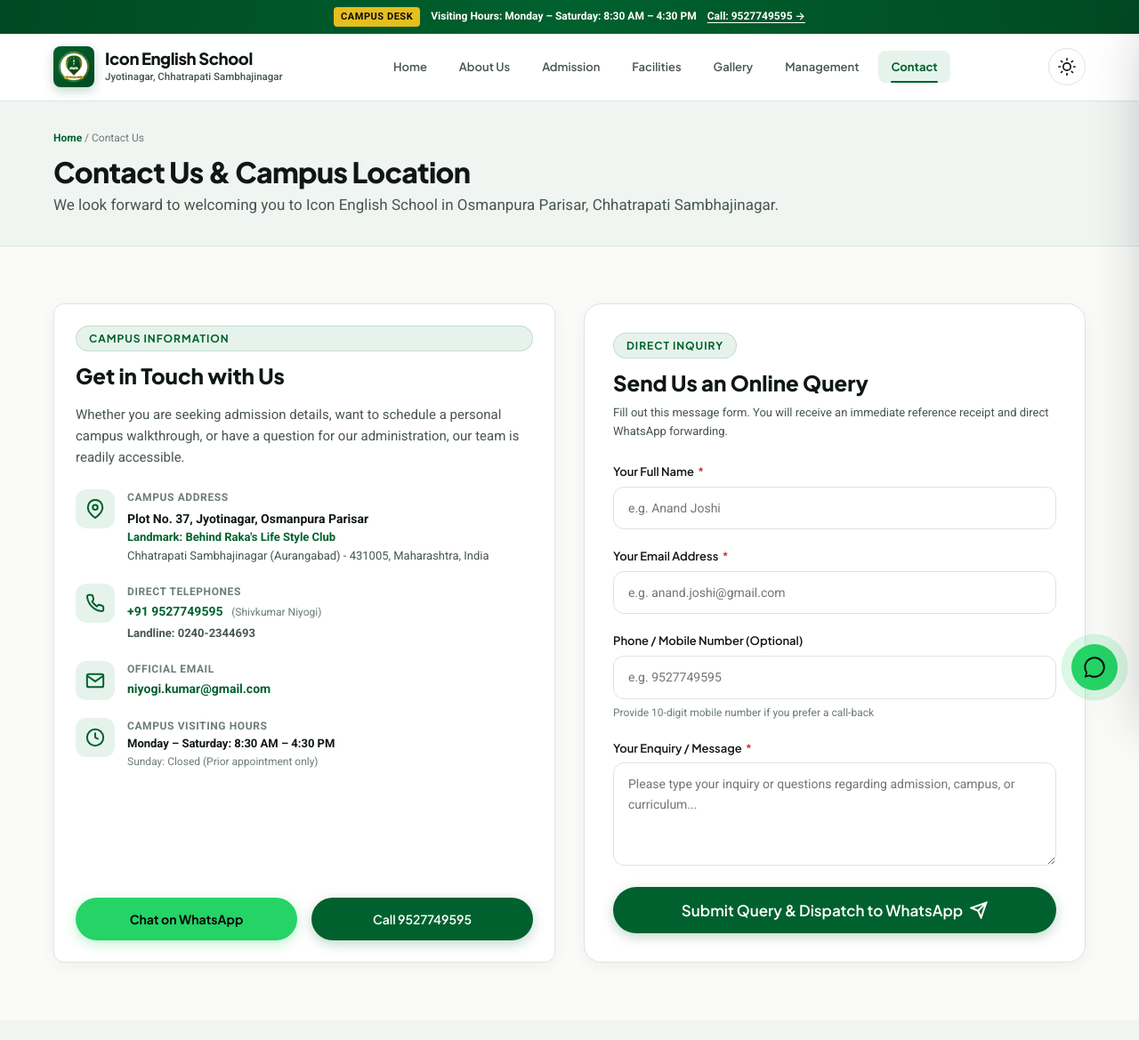
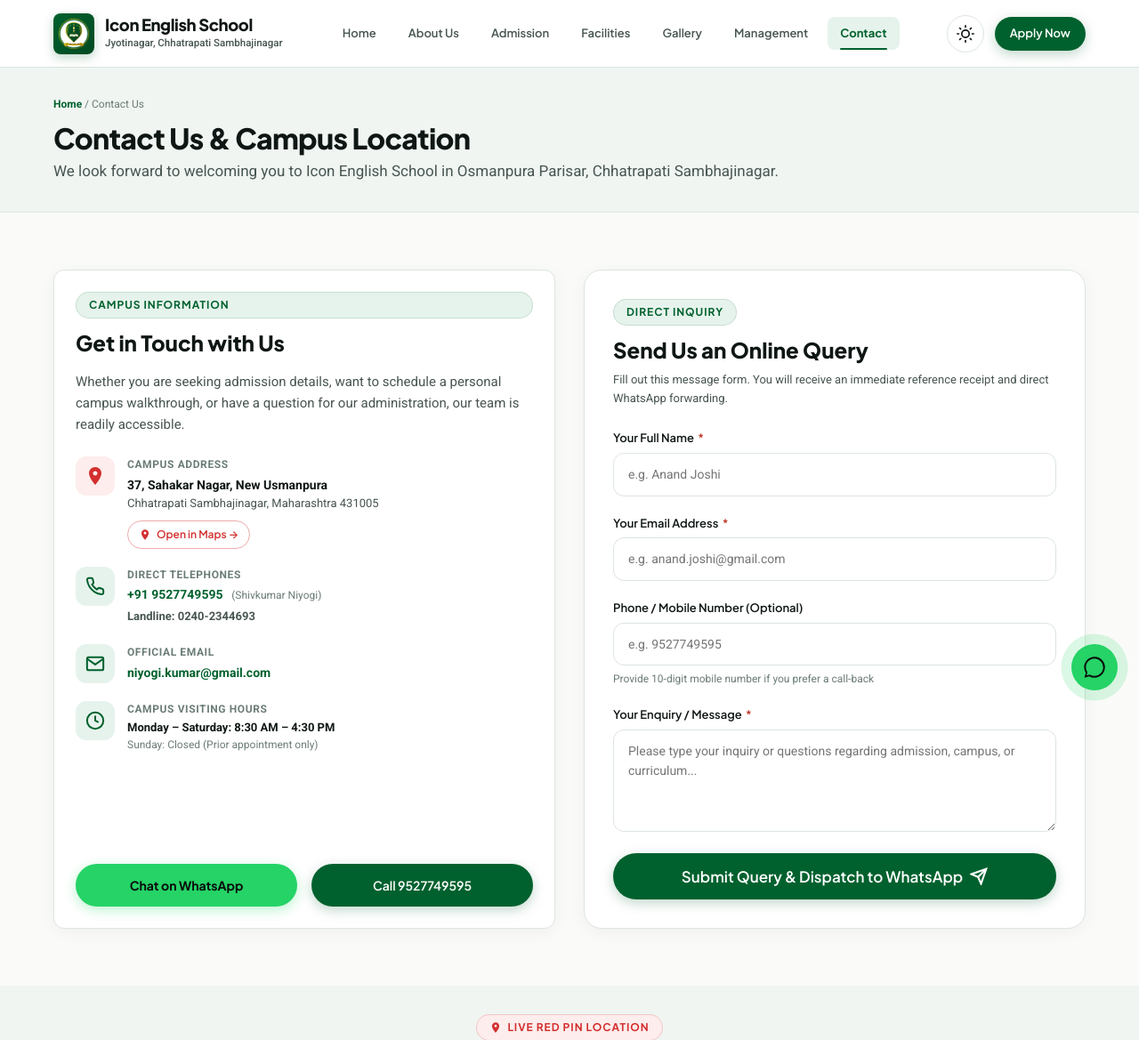
Before and after one commit to pranav-31-12-07/Icon, a PHP site: page /contact.html in a window 1280 px wide. Shown: the top 1169 px of the page at 89% size. Run offline with PHP 8.4, Linux system fonts and the light colour scheme; some libraries are stand-ins or nearby versions.

Commit message:
Final Changes

```diff
--- a/contact.html
+++ b/contact.html
@@ -4,7 +4,7 @@
   <meta charset="UTF-8">
   <meta name="viewport" content="width=device-width, initial-scale=1.0">
   <title>Contact Us &amp; Campus Location | Icon English School — Jyotinagar, Chhatrapati Sambhajinagar</title>
-  <meta name="description" content="Contact Icon English School at Plot No. 37, Jyotinagar, Osmanpura Parisar (Behind Raka's Life Style Club), Chhatrapati Sambhajinagar (Aurangabad) - 431005. Phone: 9527749595 / 0240-2344693. Shivkumar Niyogi.">
+  <meta name="description" content="Contact Icon English School at 37, Sahakar Nagar, New Usmanpura, Chhatrapati Sambhajinagar, Maharashtra 431005. Phone: 9527749595 / 0240-2344693. Shivkumar Niyogi.">
   <meta name="keywords" content="Icon English School contact, Shivkumar Niyogi phone, school behind Raka's Life Style Club, Jyotinagar school Aurangabad, school contact Chhatrapati Sambhajinagar">
   <link rel="canonical" href="https://iconenglishschool.in/contact.html">
 
@@ -22,13 +22,6 @@
 <body>
   <div class="scroll-progress-bar" aria-hidden="true"></div>
   <a href="#main-content" class="skip-link">Skip to main content</a>
-
-  <!-- Top Announcement Banner -->
-  <div class="announcement-bar">
-    <span class="announcement-badge">Campus Desk</span>
-    <span>Visiting Hours: Monday – Saturday: 8:30 AM – 4:30 PM</span>
-    <a href="tel:+919527749595" class="announcement-link">Call: 9527749595 &rarr;</a>
-  </div>
 
   <!-- Header -->
   <header class="site-header">
@@ -71,7 +64,7 @@
           </svg>
         </button>
 
-        <a href="admission.html" class="btn btn-primary btn-sm" style="display: none; @media(min-width: 992px){display: inline-flex;}">
+        <a href="admission.html" class="btn btn-primary btn-sm header-cta-btn">
           Apply Now
         </a>
 
@@ -133,21 +126,24 @@
               Whether you are seeking admission details, want to schedule a personal campus walkthrough, or have a question for our administration, our team is readily accessible.
             </p>
 
-            <!-- Address block -->
+            <!-- Address block with Red Pin -->
             <div style="display: flex; gap: 14px; margin-bottom: var(--space-5);">
-              <div style="width: 44px; height: 44px; border-radius: var(--radius-md); background: var(--brand-primary-light); color: var(--brand-primary); display: flex; align-items: center; justify-content: center; flex-shrink: 0;">
-                <svg width="22" height="22" viewBox="0 0 24 24" fill="none" stroke="currentColor" stroke-width="2.2"><path d="M21 10c0 7-9 13-9 13s-9-6-9-13a9 9 0 0 1 18 0z"></path><circle cx="12" cy="10" r="3"></circle></svg>
+              <div style="width: 44px; height: 44px; border-radius: var(--radius-md); background: #FDEDEC; color: #D32F2F; display: flex; align-items: center; justify-content: center; flex-shrink: 0;">
+                <svg width="24" height="24" viewBox="0 0 24 24" fill="#D32F2F"><path d="M12 2C8.13 2 5 5.13 5 9c0 5.25 7 13 7 13s7-7.75 7-13c0-3.87-3.13-7-7-7zm0 9.5c-1.38 0-2.5-1.12-2.5-2.5s1.12-2.5 2.5-2.5 2.5 1.12 2.5 2.5-1.12 2.5-2.5 2.5z"/></svg>
               </div>
-              <div>
+              <div style="flex: 1;">
                 <div style="font-size: var(--text-xs); text-transform: uppercase; font-weight: 700; color: var(--text-muted); letter-spacing: 0.05em;">Campus Address</div>
                 <div style="font-size: var(--text-md); font-weight: 700; color: var(--text-primary); margin-top: 2px;">
-                  Plot No. 37, Jyotinagar, Osmanpura Parisar
-                </div>
-                <div style="font-size: var(--text-sm); color: var(--brand-primary); font-weight: 600;">
-                  Landmark: Behind Raka's Life Style Club
+                  37, Sahakar Nagar, New Usmanpura
                 </div>
                 <div style="font-size: var(--text-sm); color: var(--text-secondary);">
-                  Chhatrapati Sambhajinagar (Aurangabad) - 431005, Maharashtra, India
+                  Chhatrapati Sambhajinagar, Maharashtra 431005
+                </div>
+                <div style="margin-top: 8px;">
+                  <a href="https://www.google.com/maps/search/?api=1&query=37,+Sahakar+Nagar,+New+Usmanpura,+Chhatrapati+Sambhajinagar,+Maharashtra+431005" target="_blank" rel="noopener noreferrer" class="btn btn-outline btn-sm" style="color: #D32F2F; border-color: rgba(211, 47, 47, 0.4); padding: 4px 12px; min-height: 32px; font-size: var(--text-xs); gap: 6px;">
+                    <svg width="14" height="14" viewBox="0 0 24 24" fill="#D32F2F"><path d="M12 2C8.13 2 5 5.13 5 9c0 5.25 7 13 7 13s7-7.75 7-13c0-3.87-3.13-7-7-7zm0 9.5c-1.38 0-2.5-1.12-2.5-2.5s1.12-2.5 2.5-2.5 2.5 1.12 2.5 2.5-1.12 2.5-2.5 2.5z"/></svg>
+                    Open in Maps &rarr;
+                  </a>
                 </div>
               </div>
             </div>
@@ -266,28 +262,59 @@
       </div>
     </section>
 
-    <!-- Interactive Google Map Section -->
+    <!-- Interactive Google Map Section with Red Pin -->
     <section class="section section-alt" style="padding-top: var(--space-8);">
       <div class="container">
         <div class="section-header reveal-up">
-          <span class="section-tag">Campus Map</span>
-          <h2 class="section-title">Locate Us in Jyotinagar, Osmanpura Parisar</h2>
+          <span class="section-tag" style="background-color: #FDEDEC; color: #D32F2F; border-color: rgba(211, 47, 47, 0.2);">
+            <svg width="14" height="14" viewBox="0 0 24 24" fill="#D32F2F"><path d="M12 2C8.13 2 5 5.13 5 9c0 5.25 7 13 7 13s7-7.75 7-13c0-3.87-3.13-7-7-7zm0 9.5c-1.38 0-2.5-1.12-2.5-2.5s1.12-2.5 2.5-2.5 2.5 1.12 2.5 2.5-1.12 2.5-2.5 2.5z"/></svg>
+            Live Red Pin Location
+          </span>
+          <h2 class="section-title">Icon English School Campus Map</h2>
           <p class="section-subtitle">
-            Behind Raka's Life Style Club. Centrally located with easy approach roads from Osmanpura circle, Samarth Nagar, and Railway Station.
+            37, Sahakar Nagar, New Usmanpura, Chhatrapati Sambhajinagar, Maharashtra 431005
           </p>
         </div>
 
-        <div class="content-card reveal-scale" style="padding: 0; overflow: hidden; border-radius: var(--radius-lg); height: 420px; box-shadow: var(--shadow-card);">
+        <div class="content-card reveal-scale" style="padding: 0; overflow: hidden; border-radius: var(--radius-lg); box-shadow: var(--shadow-card);">
+          <!-- Action Banner with Red Pin details & 'Open in Maps' Button -->
+          <div style="background-color: var(--bg-surface); padding: 14px 20px; border-bottom: 1px solid var(--border-subtle); display: flex; flex-wrap: wrap; align-items: center; justify-content: space-between; gap: 12px;">
+            <div style="display: flex; align-items: center; gap: 10px;">
+              <div style="width: 36px; height: 36px; border-radius: var(--radius-pill); background: #FDEDEC; display: flex; align-items: center; justify-content: center; color: #D32F2F; flex-shrink: 0;">
+                <svg width="20" height="20" viewBox="0 0 24 24" fill="#D32F2F">
+                  <path d="M12 2C8.13 2 5 5.13 5 9c0 5.25 7 13 7 13s7-7.75 7-13c0-3.87-3.13-7-7-7zm0 9.5c-1.38 0-2.5-1.12-2.5-2.5s1.12-2.5 2.5-2.5 2.5 1.12 2.5 2.5-1.12 2.5-2.5 2.5z"/>
+                </svg>
+              </div>
+              <div>
+                <strong style="color: var(--text-primary); font-size: var(--text-md);">Icon English School (Red Pin Location)</strong>
+                <div style="font-size: var(--text-xs); color: var(--text-secondary);">37, Sahakar Nagar, New Usmanpura, Chhatrapati Sambhajinagar, Maharashtra 431005</div>
+              </div>
+            </div>
+
+            <!-- Prominent 'Open in Maps' Button -->
+            <a href="https://www.google.com/maps/search/?api=1&query=37,+Sahakar+Nagar,+New+Usmanpura,+Chhatrapati+Sambhajinagar,+Maharashtra+431005" target="_blank" rel="noopener noreferrer" class="btn btn-primary btn-sm" style="background-color: #D32F2F; border-color: #C62828; color: #FFFFFF; font-weight: 700; gap: 8px;">
+              <svg width="16" height="16" viewBox="0 0 24 24" fill="none" stroke="currentColor" stroke-width="2.5" stroke-linecap="round" stroke-linejoin="round">
+                <path d="M18 13v6a2 2 0 0 1-2 2H5a2 2 0 0 1-2-2V8a2 2 0 0 1 2-2h6"></path>
+                <polyline points="15 3 21 3 21 9"></polyline>
+                <line x1="10" y1="14" x2="21" y2="3"></line>
+              </svg>
+              Open in Maps
+            </a>
+          </div>
+
+          <!-- Google Maps Iframe with Red Pin at specific address -->
+          <div style="position: relative; width: 100%; height: 420px;">
             <iframe
-            src="https://www.google.com/maps/embed?pb=!1m18!1m12!1m3!1d3752.484931327915!2d75.32145!3d19.86185!2m3!1f0!2f0!3f0!3m2!1i1024!2i768!4f13.1!3m3!1m2!1s0x3bdb98679093b169%3A0x6b1b2f72c0576390!2sOsmanpura%2C%20Chhatrapati%20Sambhajinagar!5e0!3m2!1sen!2sin!4v1700000000000!5m2!1sen!2sin"
+              src="https://maps.google.com/maps?q=37,+Sahakar+Nagar,+New+Usmanpura,+Chhatrapati+Sambhajinagar,+Maharashtra+431005&t=&z=16&ie=UTF8&iwloc=B&output=embed"
               width="100%"
               height="100%"
-            style="border:0;"
+              style="border:0; display: block;"
               allowfullscreen=""
               loading="lazy"
               referrerpolicy="no-referrer-when-downgrade"
-            title="Icon English School Location Map in Osmanpura, Chhatrapati Sambhajinagar">
+              title="Icon English School Red Pin Location at 37, Sahakar Nagar, New Usmanpura, Chhatrapati Sambhajinagar">
             </iframe>
+          </div>
         </div>
       </div>
     </section>
@@ -303,7 +330,7 @@
             <span style="font-family: var(--font-family-display); font-weight: 800; font-size: 1.15rem; color: #FFFFFF;">Icon English School</span>
           </div>
           <p style="font-size: var(--text-sm); line-height: 1.6; color: #A2B6B0; margin-bottom: 16px;">
-            Plot No. 37, Jyotinagar, Osmanpura Parisar (Behind Raka's Life Style Club), Chhatrapati Sambhajinagar (Aurangabad) - 431005.
+            37, Sahakar Nagar, New Usmanpura, Chhatrapati Sambhajinagar, Maharashtra 431005.
           </p>
           <div style="font-size: var(--text-xs); color: var(--brand-accent); font-weight: 600;">
             Primary Contact: Shivkumar Niyogi
@@ -351,7 +378,7 @@
 
       <div class="footer-bottom-bar">
         <div>&copy; 2026 Icon English School. All Rights Reserved.</div>
-        <div>Plot No. 37, Jyotinagar, Osmanpura Parisar, Chhatrapati Sambhajinagar (Aurangabad) - 431005.</div>
+        <div>37, Sahakar Nagar, New Usmanpura, Chhatrapati Sambhajinagar, Maharashtra 431005.</div>
       </div>
     </div>
   </footer>
--- a/css/animations.css
+++ b/css/animations.css
@@ -233,6 +233,18 @@
   transform: translateX(0);
 }
 
+/* Mobile Safeguard: Disable horizontal translation on mobile screens to prevent viewport sliding */
+@media (max-width: 768px) {
+  .reveal-left,
+  .reveal-right {
+    transform: translateY(24px);
+  }
+  .reveal-left.is-revealed,
+  .reveal-right.is-revealed {
+    transform: translateY(0);
+  }
+}
+
 .reveal-scale {
   opacity: 0;
   transform: scale(0.92);
--- a/css/base.css
+++ b/css/base.css
@@ -21,6 +21,10 @@ html {
   text-rendering: optimizeLegibility;
   -webkit-font-smoothing: antialiased;
   -moz-osx-font-smoothing: grayscale;
+  overflow-x: hidden;
+  overflow-x: clip;
+  width: 100%;
+  max-width: 100vw;
 }
 
 body {
@@ -34,6 +38,10 @@ body {
   display: flex;
   flex-direction: column;
   overflow-x: hidden;
+  overflow-x: clip;
+  width: 100%;
+  max-width: 100vw;
+  position: relative;
 }
 
 /* Accessibility Skip Link */
@@ -87,6 +95,8 @@ ul, ol {
 button, input, select, textarea {
   font: inherit;
   color: inherit;
+  max-width: 100%;
+  box-sizing: border-box;
 }
 
 /* -------------------------------------------------------------
@@ -99,6 +109,7 @@ button, input, select, textarea {
   margin-right: auto;
   padding-left: var(--container-gutter);
   padding-right: var(--container-gutter);
+  box-sizing: border-box;
 }
 
 .container-narrow {
@@ -108,12 +119,18 @@ button, input, select, textarea {
   margin-right: auto;
   padding-left: var(--container-gutter);
   padding-right: var(--container-gutter);
+  box-sizing: border-box;
 }
 
 .section {
   padding-top: var(--space-12);
   padding-bottom: var(--space-12);
   position: relative;
+  width: 100%;
+  max-width: 100vw;
+  overflow-x: clip;
+  overflow-x: hidden;
+  box-sizing: border-box;
 }
 
 @media (min-width: 768px) {
@@ -398,7 +415,11 @@ h1, h2, h3, h4, h5, h6 {
 .gap-4 { gap: var(--space-4); }
 .gap-6 { gap: var(--space-6); }
 
-/* Main content wrapper pushes footer down */
+/* Main content wrapper pushes footer down and prevents horizontal spill */
 #main-content {
   flex: 1 0 auto;
+  width: 100%;
+  max-width: 100vw;
+  overflow-x: hidden;
+  overflow-x: clip;
 }
--- a/css/components.css
+++ b/css/components.css
@@ -62,6 +62,9 @@
   -webkit-backdrop-filter: blur(12px);
   border-bottom: 1px solid var(--border-subtle);
   height: var(--header-height);
+  width: 100%;
+  max-width: 100vw;
+  box-sizing: border-box;
   transition: var(--transition-theme);
 }
 
@@ -196,6 +201,17 @@
   transition: transform 0.4s cubic-bezier(0.16, 1, 0.3, 1);
 }
 
+/* Desktop Quick Apply Button */
+.header-cta-btn {
+  display: none;
+}
+
+@media (min-width: 992px) {
+  .header-cta-btn {
+    display: inline-flex;
+  }
+}
+
 /* Mobile Hamburger Menu Toggle */
 .mobile-nav-toggle {
   display: flex;
@@ -449,6 +484,9 @@
   flex-direction: column;
   transition: var(--transition-theme);
   height: 100%;
+  max-width: 100%;
+  overflow: hidden;
+  box-sizing: border-box;
 }
 
 .content-card-image-wrap {
--- a/js/animations.js
+++ b/js/animations.js
@@ -94,11 +94,6 @@ function initCounterRollup() {
  * Automatically applies dropping effect to page hero elements and top announcement ribbon
  */
 function initDroppingEntrances() {
-  const announcementBar = document.querySelector('.announcement-bar');
-  if (announcementBar) {
-    announcementBar.classList.add('animate-drop-in');
-  }
-
   // Hero elements staggered drop
   const heroDropTargets = document.querySelectorAll('.hero-drop-target');
   heroDropTargets.forEach((el, index) => {
```
Also changed, not shown: other parts of css/components.css (+36 -4 lines), about.html (+5 -12 lines), admission.html (+3 -10 lines), facilities.html (+2 -9 lines), gallery.html (+2 -9 lines), index.html (+252 -134 lines), js/data.js (+7 -5 lines), management.html (+3 -10 lines). Lines whose indentation alone changed are shown as unchanged.
